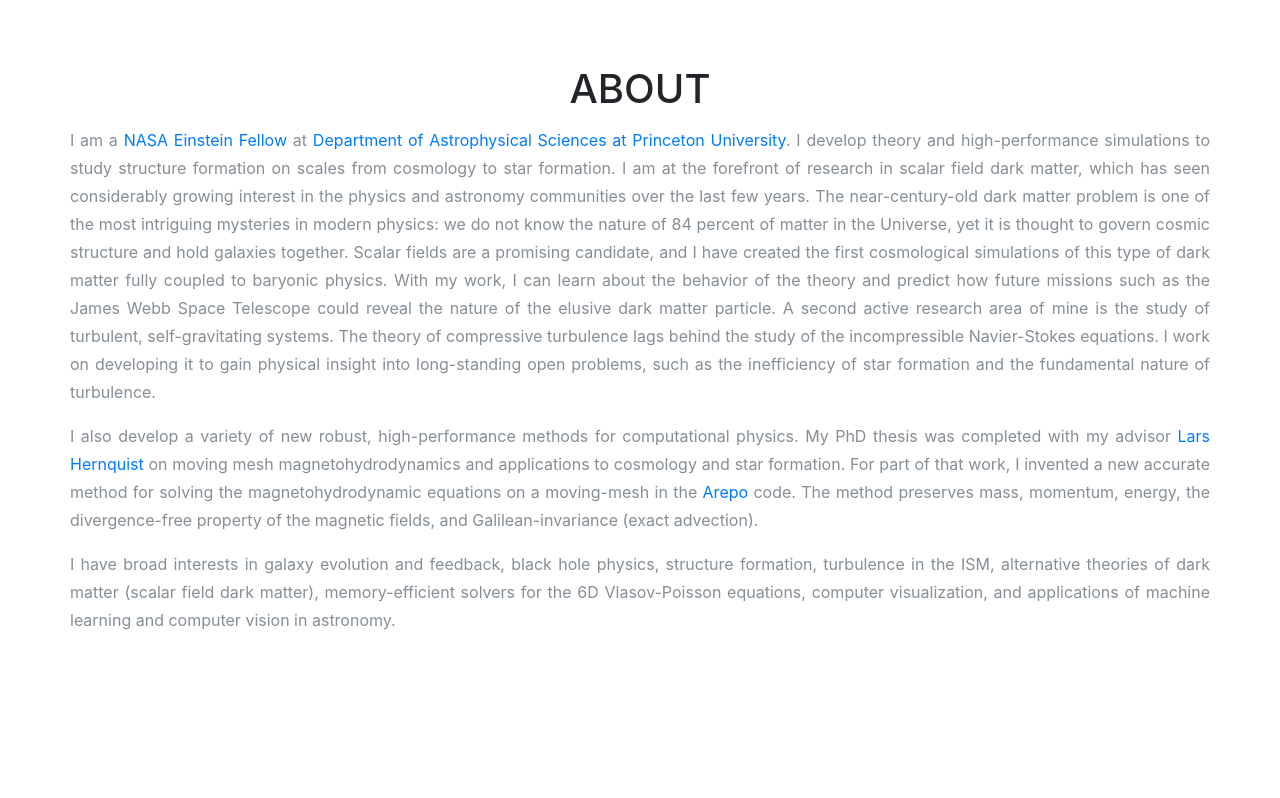
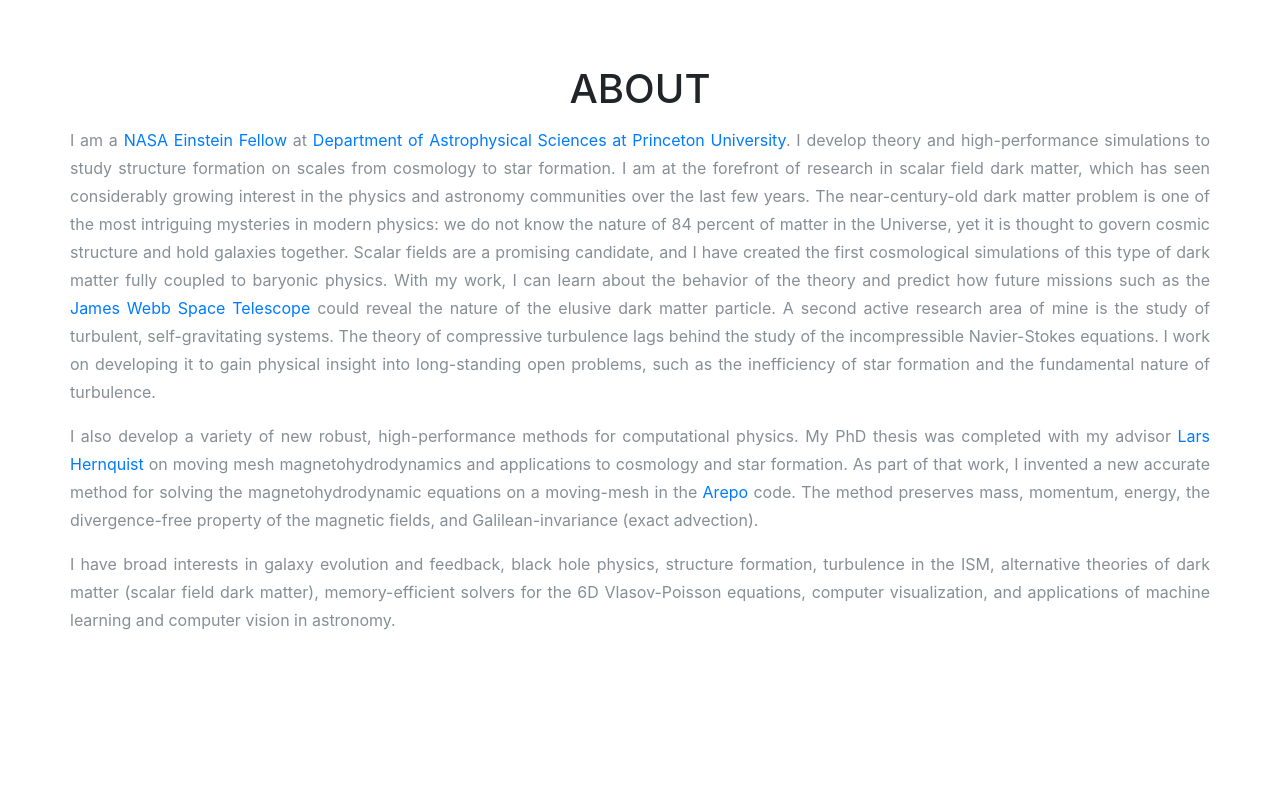
Before and after one commit to pmocz/pmocz.github.io, a website with bundled scripts: page index.html in a window 1280 px wide. Shown: the part 848-1646 px from the top of the page. Built offline with nearby package versions, Linux system fonts and the light colour scheme; a web font is replaced by a local one.

Commit message:
update links

```diff
--- a/index.html
+++ b/index.html
@@ -141,6 +141,7 @@
           </div>
         </div>
         <div class="row text-justify text-muted">
+
 			<p>
 			  I am a <a href="http://cxc.harvard.edu/fellows/fellowslist.html"> NASA Einstein Fellow </a> at
 			  <a href="http://web.astro.princeton.edu/">Department of Astrophysical Sciences at Princeton University</a>.
@@ -159,8 +160,9 @@
 			  first cosmological simulations of this type of dark
 			  matter fully coupled to baryonic physics. With my work, I
 			  can learn about the behavior of the theory and predict
-			  how future missions such as the James Webb Space
-			  Telescope could reveal the nature of the elusive dark
+			  how future missions such as the <a
+			  href="https://www.jwst.nasa.gov/">James Webb Space
+			  Telescope</a> could reveal the nature of the elusive dark
 			  matter particle. A second active research area of mine is
 			  the study of turbulent, self-gravitating systems. The
 			  theory of compressive turbulence lags behind the study of
@@ -168,21 +170,23 @@
 			  developing it to gain physical insight into long-standing
 			  open problems, such as the inefficiency of star formation
 			  and the fundamental nature of turbulence.
-			  </p>
-			  <p>
+			</p>
+
+			<p>
 			  I also develop a variety of new robust, high-performance methods for computational
 			  physics. My PhD thesis was completed with my advisor <a
 			  href="http://astronomy.fas.harvard.edu/people/lars-hernquist">Lars
 			  Hernquist</a> on moving mesh magnetohydrodynamics and
-			  applications to cosmology and star formation. For part of
+			  applications to cosmology and star formation. As part of
 			  that work, I invented a new accurate method for solving
 			  the magnetohydrodynamic equations on a moving-mesh in the
 			  <a href="https://wwwmpa.mpa-garching.mpg.de/~volker/arepo/">Arepo</a>
 			  code. The method preserves mass, momentum, energy, the
 			  divergence-free property of the magnetic fields, and
 			  Galilean-invariance (exact advection).
-			  </p>
-			  <p>
+			</p>
+
+			<p>
 			  I have broad interests in galaxy evolution
 			  and feedback, black hole physics, structure formation,
 			  turbulence in the ISM, alternative theories of dark
@@ -190,6 +194,7 @@
 			  the 6D Vlasov-Poisson equations, computer visualization,
 			  and applications of machine learning and computer vision in astronomy.
             </p>
+
         </div>
       </div>
     </section>
```
